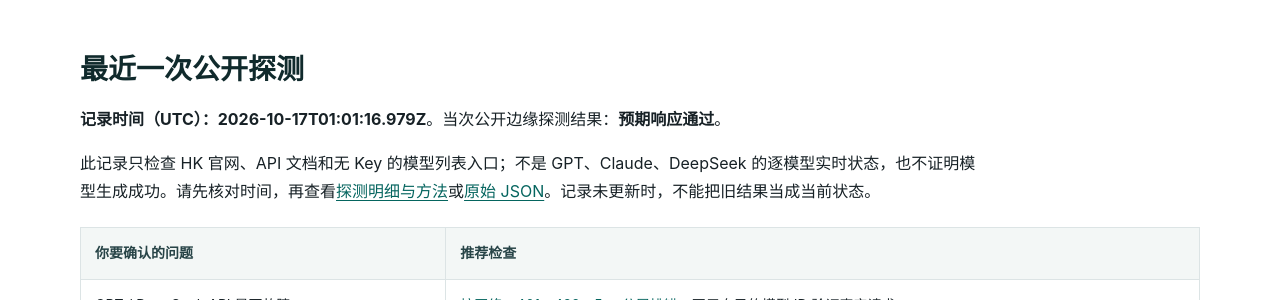
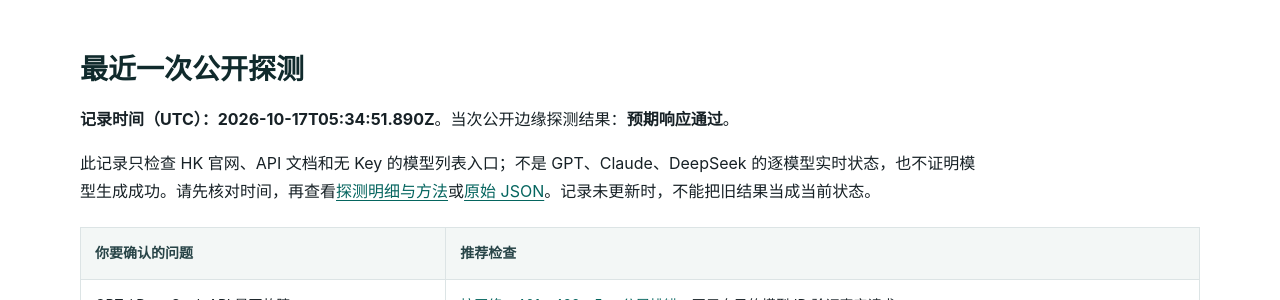
Before and after one commit to KKWANG4444/api-status, a Jekyll site: the page built from index.md, in a window 1280 px wide and 900 px high, scrolled down 364 px. Shown: the part 151-451 px from the top of the window. Built offline with Jekyll 4.4.1, drawn with Linux system fonts in a browser that asks for light colours.

Commit message:
chore: update public edge status

```diff
--- a/_data/status.json
+++ b/_data/status.json
@@ -1,7 +1,7 @@
 {
   "status": "operational",
-  "checked_at": "2026-10-17T01:01:16.979Z",
-  "duration_ms": 734,
+  "checked_at": "2026-10-17T05:34:51.890Z",
+  "duration_ms": 430,
   "overall": true,
   "components": [
     {
@@ -10,7 +10,7 @@
       "url": "https://www.aifast.hk/",
       "ok": true,
       "status": 200,
-      "elapsed_ms": 301,
+      "elapsed_ms": 392,
       "content_type": "text/html; charset=utf-8",
       "detail": "Expected public edge response"
     },
@@ -20,7 +20,7 @@
       "url": "https://api.aifast.hk/",
       "ok": true,
       "status": 200,
-      "elapsed_ms": 686,
+      "elapsed_ms": 331,
       "content_type": "text/html",
       "detail": "Expected public edge response"
     },
@@ -30,7 +30,7 @@
       "url": "https://www.aifast.hk/v1/models",
       "ok": true,
       "status": 401,
-      "elapsed_ms": 333,
+      "elapsed_ms": 400,
       "content_type": "application/json; charset=utf-8",
       "detail": "Expected public edge response"
     }
--- a/data/status.json
+++ b/data/status.json
@@ -1,7 +1,7 @@
 {
   "status": "operational",
-  "checked_at": "2026-10-17T01:01:16.979Z",
-  "duration_ms": 734,
+  "checked_at": "2026-10-17T05:34:51.890Z",
+  "duration_ms": 430,
   "overall": true,
   "components": [
     {
@@ -10,7 +10,7 @@
       "url": "https://www.aifast.hk/",
       "ok": true,
       "status": 200,
-      "elapsed_ms": 301,
+      "elapsed_ms": 392,
       "content_type": "text/html; charset=utf-8",
       "detail": "Expected public edge response"
     },
@@ -20,7 +20,7 @@
       "url": "https://api.aifast.hk/",
       "ok": true,
       "status": 200,
-      "elapsed_ms": 686,
+      "elapsed_ms": 331,
       "content_type": "text/html",
       "detail": "Expected public edge response"
     },
@@ -30,7 +30,7 @@
       "url": "https://www.aifast.hk/v1/models",
       "ok": true,
       "status": 401,
-      "elapsed_ms": 333,
+      "elapsed_ms": 400,
       "content_type": "application/json; charset=utf-8",
       "detail": "Expected public edge response"
     }
```
